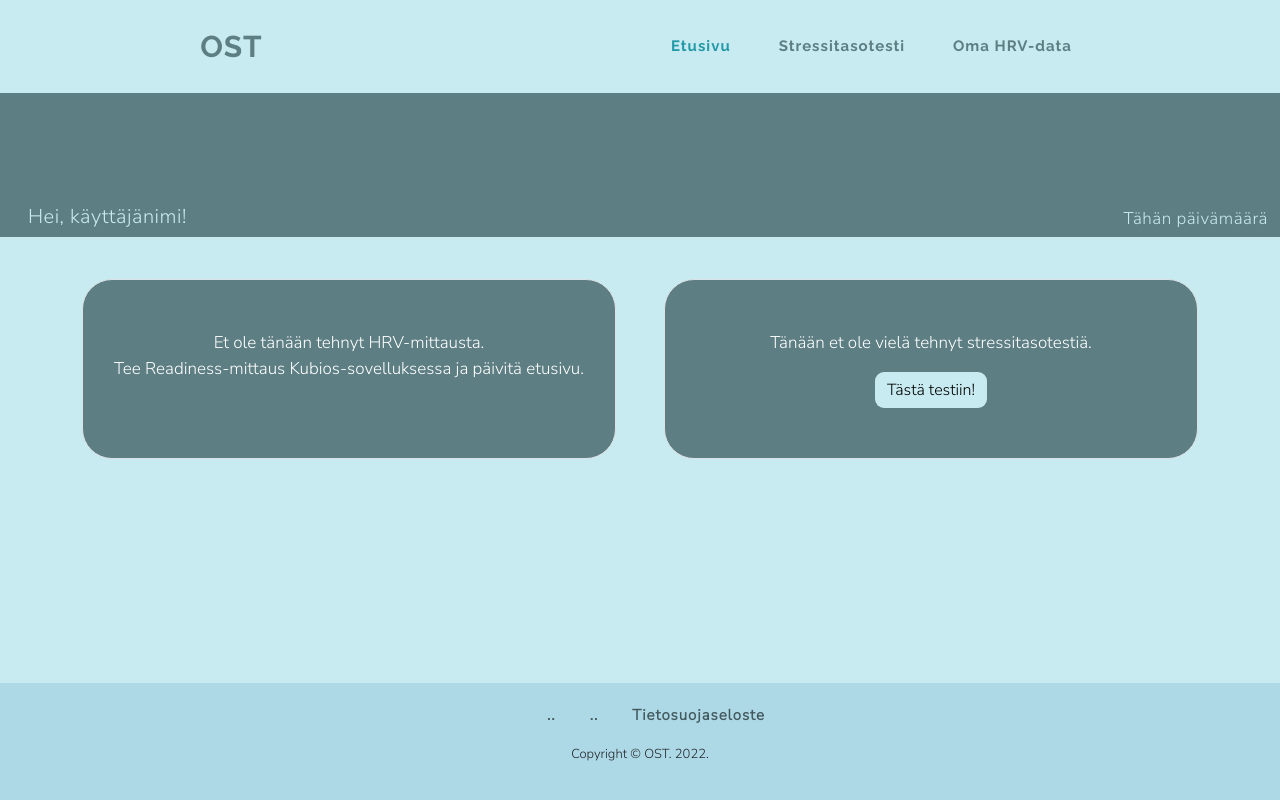
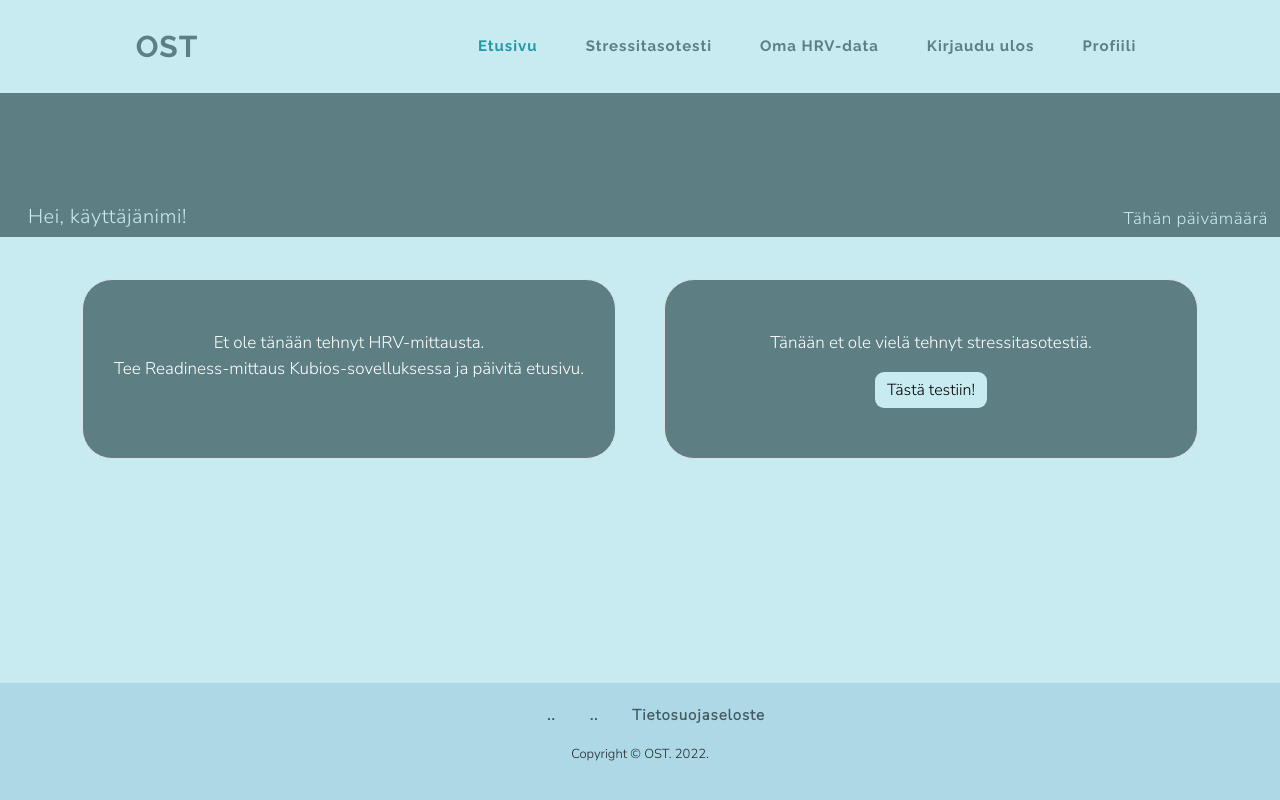
Before and after one commit to 2112Xanadu/OST-Stressisovellus, a plain HTML site: page home.html in a window 1280 px wide. Drawn offline with nearby package versions, Linux system fonts and the light colour scheme; a script that the page names is missing.

Commit message:
nav-links

```diff
--- a/home.html
+++ b/home.html
@@ -40,6 +40,8 @@
                     <a class="active" href="home.html">Etusivu</a>
                     <a href="">Stressitasotesti</a>
                     <a href="">Oma HRV-data</a>
+                    <a href="">Kirjaudu ulos</a>
+                    <a href="">Profiili</a>
                 </ul>
             </section>
         </nav>
```
